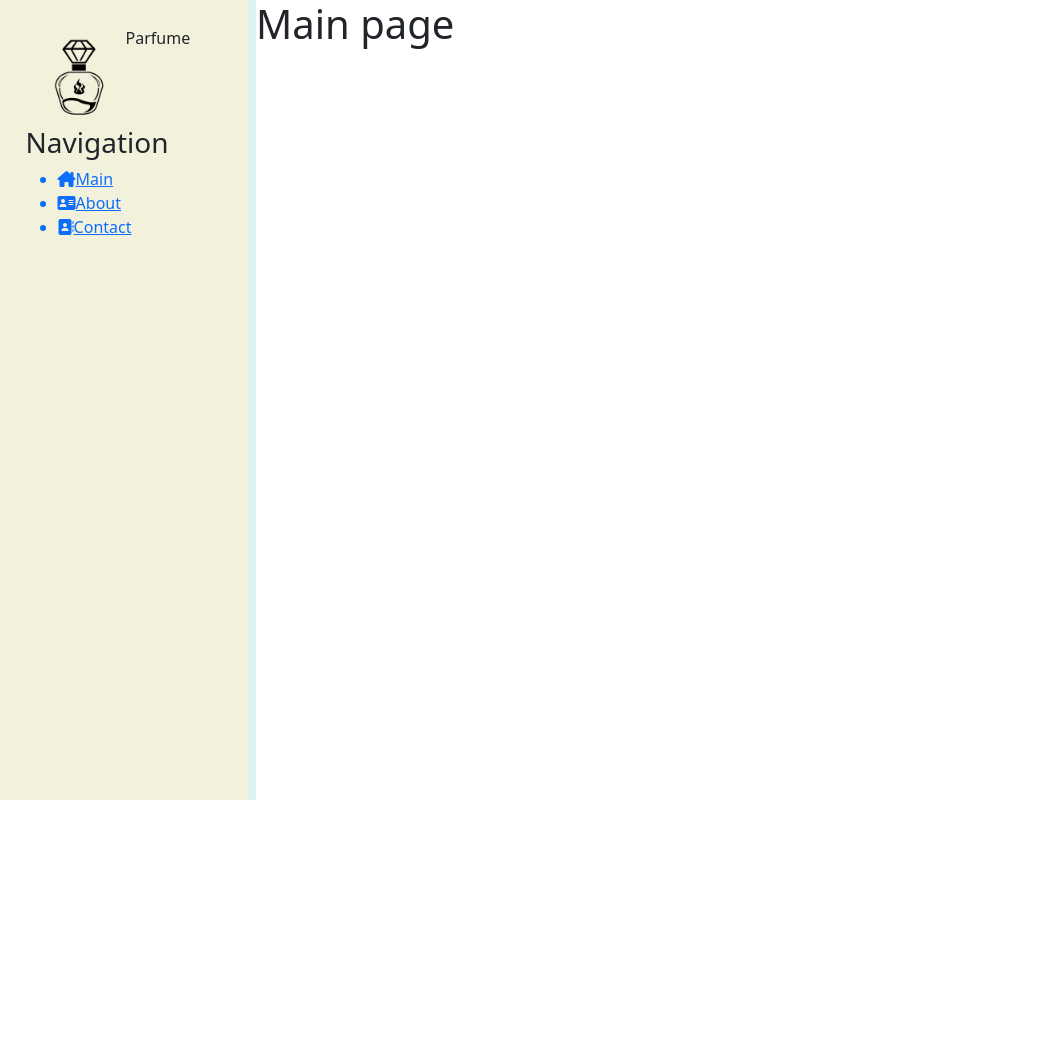
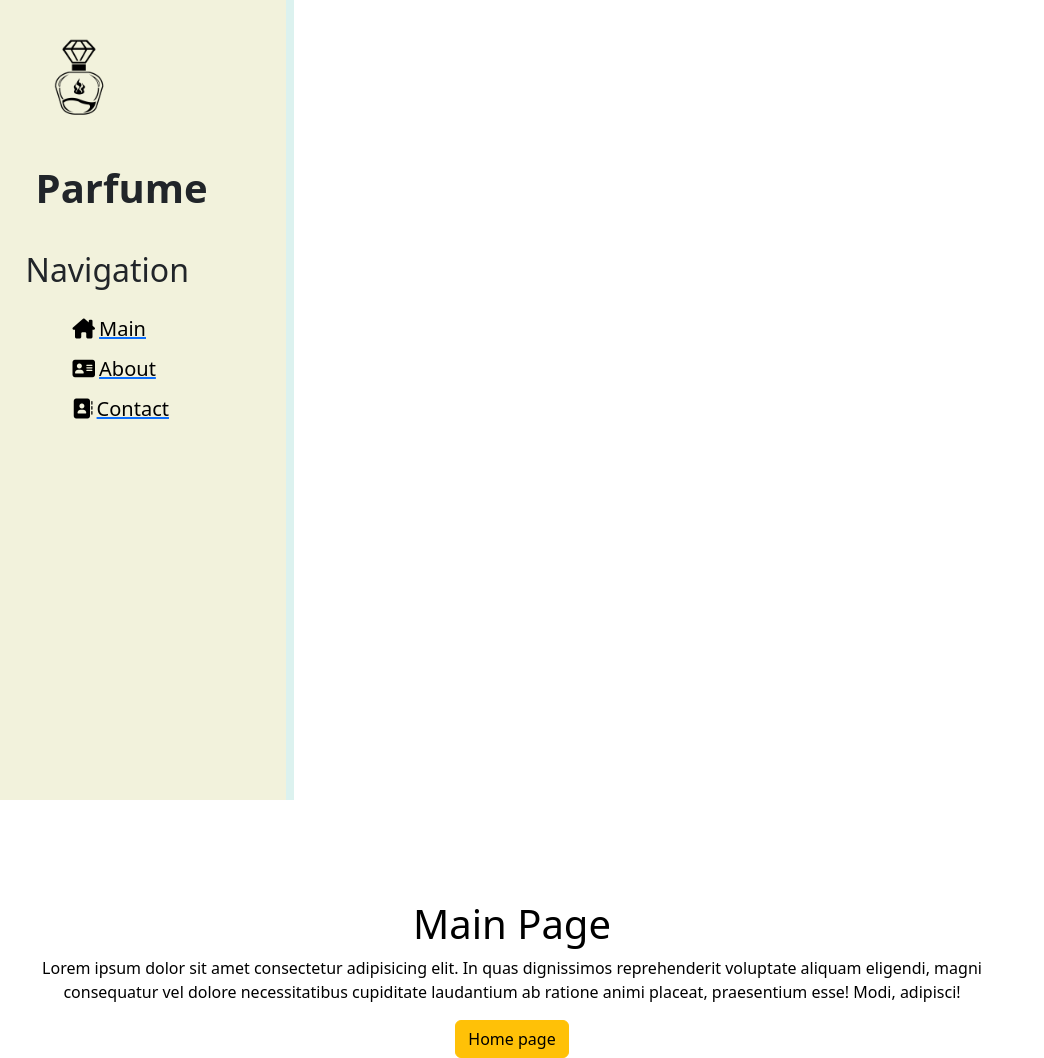
Before and after one commit to XterryIT/Django, a Django app: page / in a window 1280 px wide. Shown: the whole page, without its empty margins (0-1044 px from the left). Before the commit the page ends 800 px from the top, so only its background shows below. Run offline with Django 4.2, Linux system fonts and the light colour scheme; some libraries are stand-ins or nearby versions.

Commit message:
Add style to navigation bar and page fullfeelment

```diff
--- a/main/static/main/css/main.css
+++ b/main/static/main/css/main.css
@@ -6,7 +6,7 @@ body{
 aside{
     float: left;
     background: #f2f2dc;
-    width:20%;
+    width:23%;
     padding: 2%;
     height: 100vh;
     border-right: 8px solid  #dcf2ef;
@@ -17,3 +17,50 @@ aside img{
     width: 100px;
     height: 100px;
 }
+
+aside .logo{
+    font-size: 40px;
+    margin-left: 10px;
+    font-weight: bold;
+    position: relative;
+    top: 32px;
+}
+
+aside h3{
+    margin-top: 65px;
+    font-size: 32px;
+    margin-bottom: 25px;
+}
+
+aside ul{
+    text-decoration: none;
+    list-style: none;
+}
+
+aside ul li {
+    font-size: 20px;
+    color:black;
+    display: block;
+    margin-top: 10px;
+    margin-left: 15px;
+    transition: all .5s ease;
+}
+
+aside ul li i{
+    margin-right: 4px;
+}
+
+aside ul li:hover, aside ul a:hover{
+    color:#d1d1f0;
+    text-decoration: none;
+    transform: scale(1.05);
+}
+
+
+main .fff{
+    float: left;
+    color: black;
+    margin-top: 100px;
+    text-align: center;
+    width: 80%;
+}
--- a/main/templates/main/index.html
+++ b/main/templates/main/index.html
@@ -2,7 +2,11 @@
 
 {% block title %}Main page{% endblock %}
 
+{% block content %}
 
-{% block content %}
-    <h1>Main page</h1>
+<div class="fff">
+    <h1>Main Page</h1>
+    <p>Lorem ipsum dolor sit amet consectetur adipisicing elit. In quas dignissimos reprehenderit voluptate aliquam eligendi, magni consequatur vel dolore necessitatibus cupiditate laudantium ab ratione animi placeat, praesentium esse! Modi, adipisci!</p>
+    <button class="btn btn-warning">Home page</button>
+</div>
 {% endblock %}
--- a/main/templates/main/layout.html
+++ b/main/templates/main/layout.html
@@ -13,17 +13,18 @@
 <body>
     <aside>
         <img src="{% static 'main/img/logo.png' %}" alt="">
-        <span class="logo">Parfume</span>
+        <span class="logo">Parfume</span><br>
         <h3>Navigation</h3>
         <ul>
-            <a href=""><li><i class="fa-solid fa-house-chimney"></i>Main</li></a>
-            <a href=""><li><i class="fa-solid fa-address-card"></i>About</li></a>
-            <a href=""><li><i class="fa-solid fa-address-book"></i>Contact</li></a>
+            <a href="{% url 'index' %}"><li><i class="fa-solid fa-house-chimney"></i>Main</li></a>
+            <a href="{% url 'about' %}"><li><i class="fa-solid fa-address-card"></i>About</li></a>
+            <a href="{% url 'contact' %}"><li><i class="fa-solid fa-address-book"></i>Contact</li></a>
         </ul>
     </aside>
 
     <main>
         {% block content %}
+
         {% endblock %}
     </main>
 
--- a/main/urls.py
+++ b/main/urls.py
@@ -4,5 +4,6 @@ from . import views
 
 urlpatterns = [
     path("", views.index, name='index'),
-    path("about", views.about, name='about')
+    path("about", views.about, name='about'),
+    path("contact", views.contact, name='contact')
 ]
--- a/main/views.py
+++ b/main/views.py
@@ -6,3 +6,6 @@ def index(request):
 
 def about(request):
     return render(request, 'main/about.html')
+
+def contact(request):
+    return render(request,'main/contact.html')
```
Also changed, not shown: main/templates/main/contact.html (added, +8 -0 lines).
